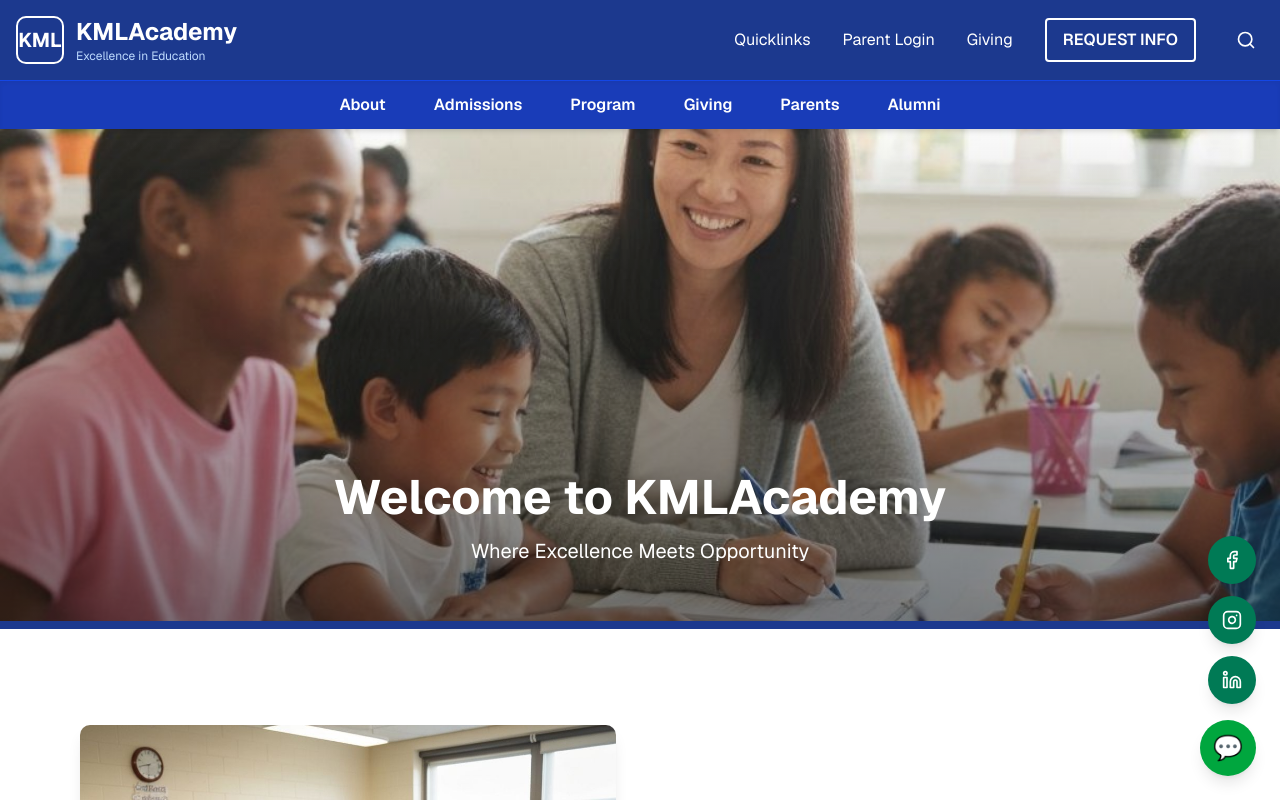
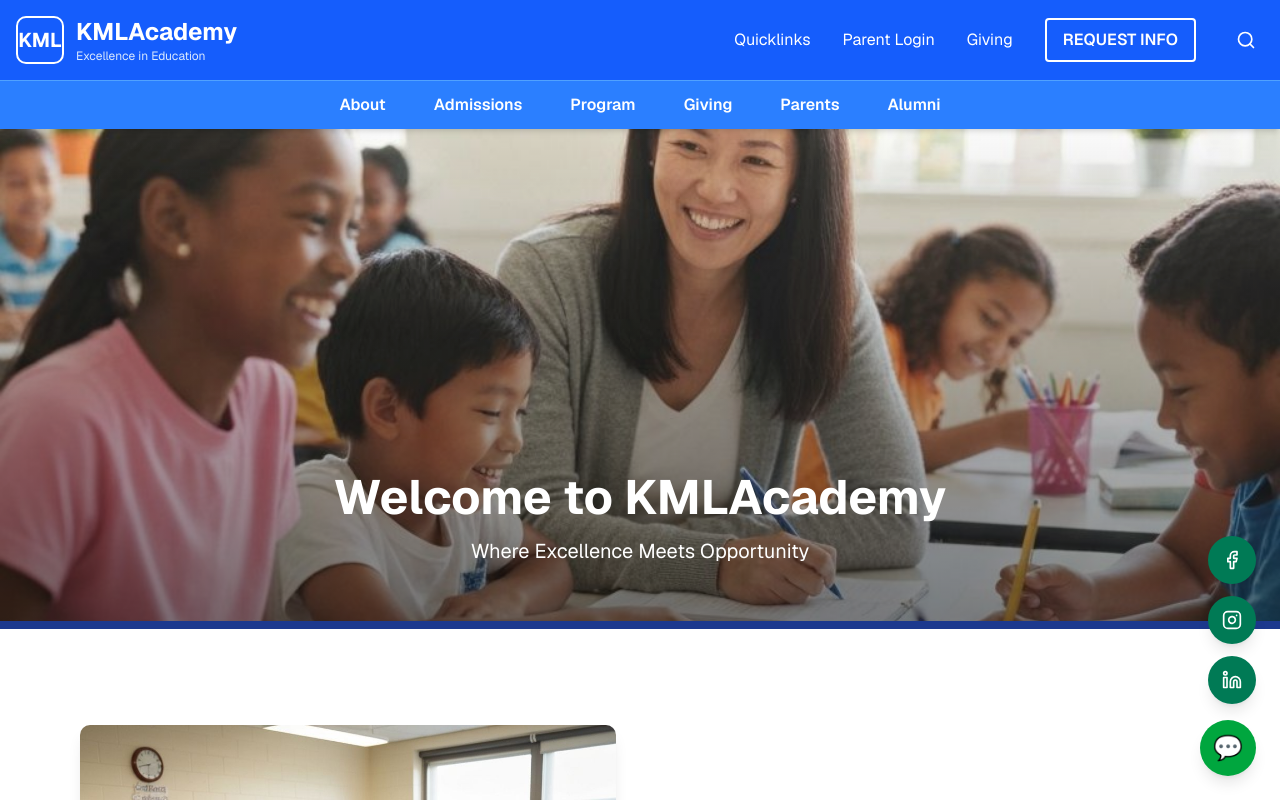
Before and after one commit to Tarendramallick/KMLAcademy2, a Next.js app: page / in a window 1280 px wide. Shown: the top 800 px of the page. Built offline with nearby package versions, Linux system fonts and the light colour scheme.

Commit message:
Describe your changes here

```diff
--- a/components/header.tsx
+++ b/components/header.tsx
@@ -8,8 +8,8 @@ export default function Header() {
 
   return (
     <>
-      {/* Main Header (Navy Blue) */}
-      <header className="bg-blue-900 text-white sticky top-0 z-50 shadow-md">
+      {/* Main Header (Dark Blue like Admissions buttons) */}
+      <header className="bg-blue-600 text-white sticky top-0 z-50 shadow-md">
         <div className="max-w-7xl mx-auto px-4 py-4 flex items-center justify-between">
 
           {/* Logo */}
@@ -19,7 +19,7 @@ export default function Header() {
             </div>
             <div className="hidden sm:block">
               <h1 className="text-2xl font-bold">KMLAcademy</h1>
-              <p className="text-xs text-blue-200">Excellence in Education</p>
+              <p className="text-xs text-blue-100">Excellence in Education</p>
             </div>
           </div>
 
@@ -34,10 +34,12 @@ export default function Header() {
             <a href="#" className="text-white hover:text-blue-200 transition">
               Giving
             </a>
-            <button className="border-2 border-white text-white px-4 py-2 rounded hover:bg-white hover:text-blue-900 transition font-semibold">
+
+            <button className="border-2 border-white text-white px-4 py-2 rounded hover:bg-white hover:text-blue-600 transition font-semibold">
               REQUEST INFO
             </button>
-            <button className="p-2 hover:bg-blue-800 rounded transition">
+
+            <button className="p-2 hover:bg-blue-700/50 rounded transition">
               <Search size={20} />
             </button>
           </nav>
@@ -45,7 +47,7 @@ export default function Header() {
           {/* Mobile Menu Button */}
           <button
             onClick={() => setIsOpen(!isOpen)}
-            className="lg:hidden p-2 hover:bg-blue-800 rounded transition"
+            className="lg:hidden p-2 hover:bg-blue-700/50 rounded transition"
           >
             {isOpen ? <X size={24} /> : <Menu size={24} />}
           </button>
@@ -53,7 +55,7 @@ export default function Header() {
 
         {/* Mobile Navigation */}
         {isOpen && (
-          <div className="lg:hidden bg-blue-900 border-t border-blue-700">
+          <div className="lg:hidden bg-blue-600 border-t border-blue-500">
             <nav className="flex flex-col gap-4 p-4">
               <a href="#" className="text-white hover:text-blue-200 transition">
                 Quicklinks
@@ -64,15 +66,16 @@ export default function Header() {
               <a href="#" className="text-white hover:text-blue-200 transition">
                 Giving
               </a>
-              <button className="border-2 border-white text-white px-4 py-2 rounded hover:bg-white hover:text-blue-900 transition font-semibold w-full">
+
+              <button className="border-2 border-white text-white px-4 py-2 rounded hover:bg-white hover:text-blue-600 transition font-semibold w-full">
                 REQUEST INFO
               </button>
             </nav>
           </div>
         )}
 
-        {/* Secondary Navigation (Professional Navy Variant) */}
-        <nav className="hidden lg:flex bg-blue-800 justify-center gap-12 py-3 border-t border-blue-700 shadow-inner">
+        {/* Secondary Navigation (Soft Professional Blue matching gradient tones) */}
+        <nav className="hidden lg:flex bg-blue-500 justify-center gap-12 py-3 border-t border-blue-400">
           <a href="#" className="text-white hover:text-blue-200 transition font-semibold">
             About
           </a>
```
